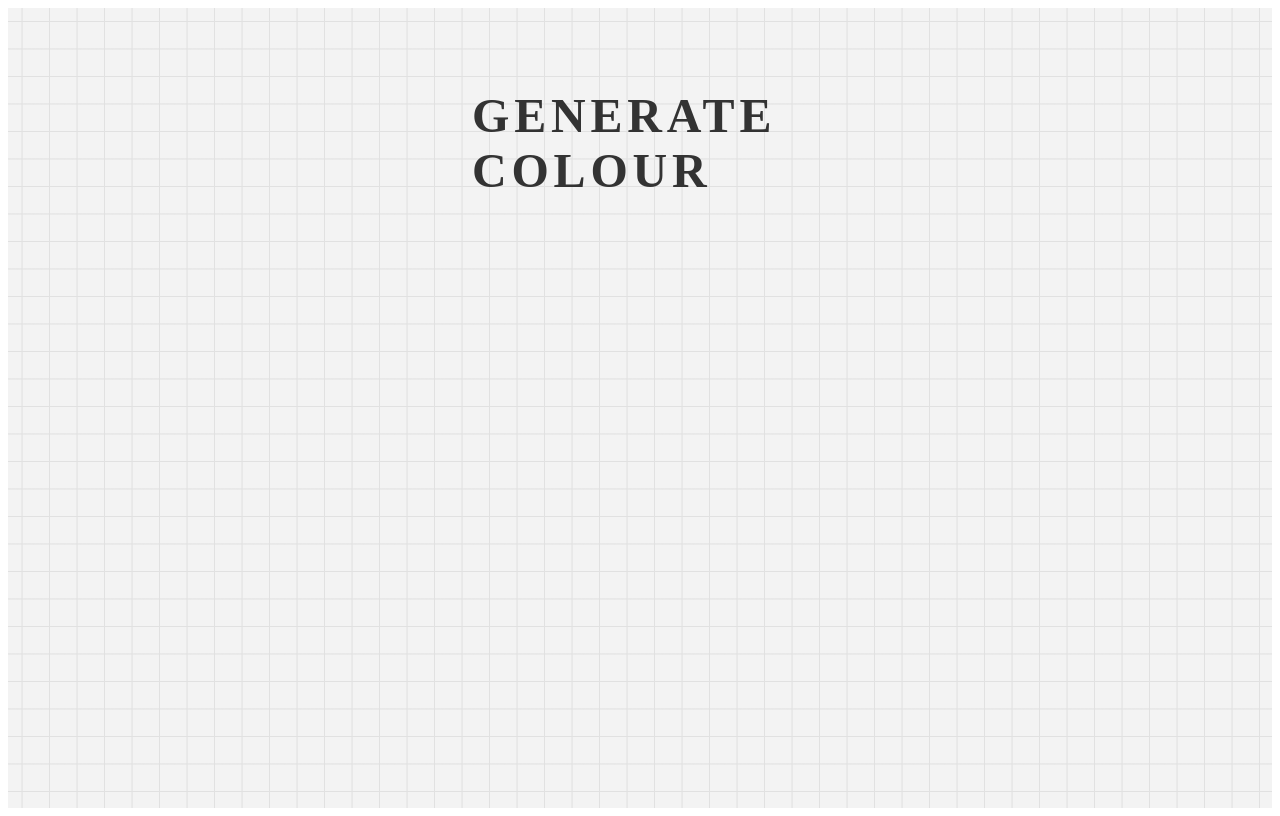
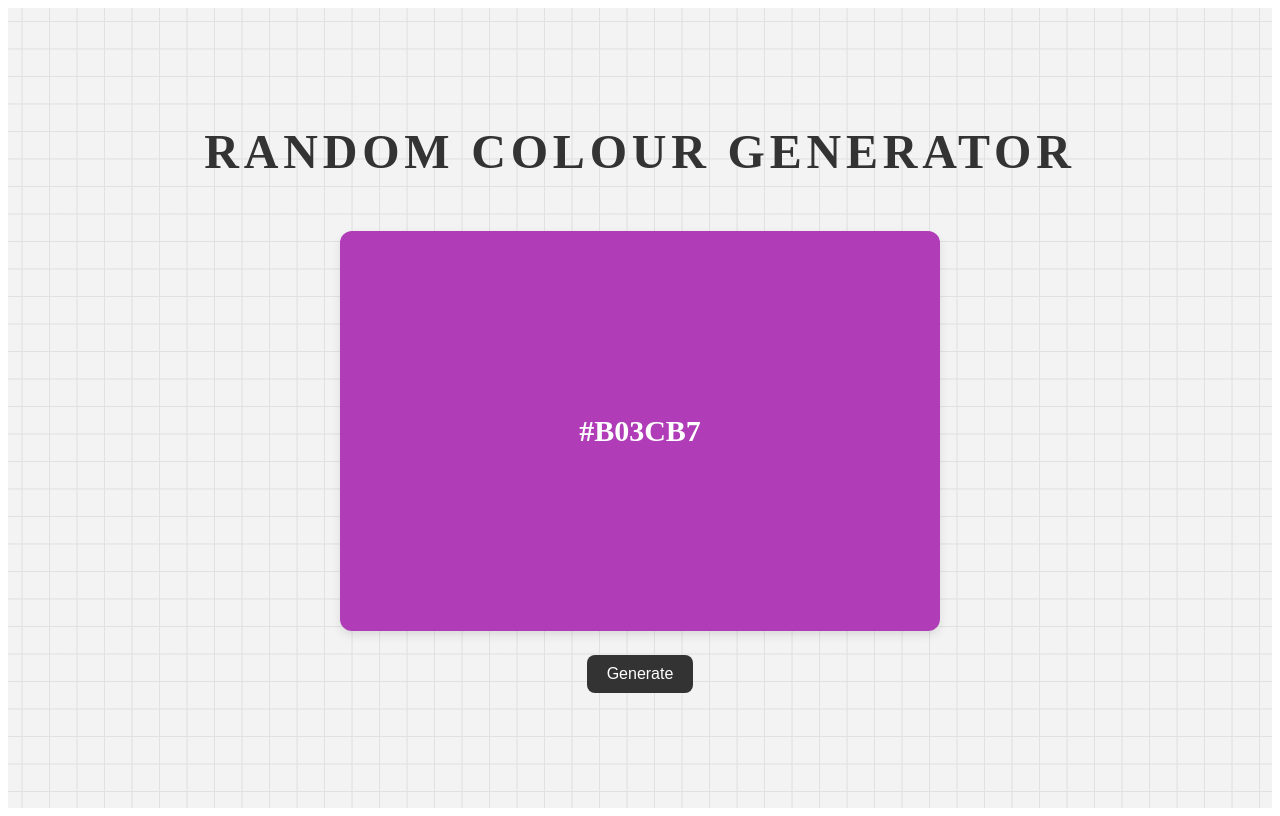
Before and after one commit to aashritha99/random-color-generator, a plain HTML site: page index.html in a window 1280 px wide. Drawn offline with Linux system fonts and the light colour scheme.

Commit message:
refactor HTML structure, add JavaScript functions for color generation, and enhance CSS styles for improved layout and interactivity

```diff
--- a/index.html
+++ b/index.html
@@ -1,3 +1,4 @@
+<!--html-->
 <!DOCTYPE html>
 <html lang="en">
 <head>
@@ -8,8 +9,11 @@
 </head>
 <body>
     <div class="container">
-        <h1>Generate colour</h1>
+        <h1>Random colour generator</h1>
+		<div class="color-box" id="colorBox">#FFFFFF</div>
+        <button onclick="generateColor()">Generate</button>
     </div>
+
 
 
 
--- a/index.js
+++ b/index.js
@@ -0,0 +1,30 @@
+// Function to generate a random HEX color
+function getRandomHexColor() {
+  const chars = "0123456789ABCDEF";
+  let hex = "#";
+  for (let i = 0; i < 6; i++) {
+    hex += chars[Math.floor(Math.random() * 16)];
+  }
+  return hex;
+}
+
+// Function to calculate contrast color (white/black) based on brightness
+function getTextColor(hex) {
+  const r = parseInt(hex.slice(1, 3), 16);
+  const g = parseInt(hex.slice(3, 5), 16);
+  const b = parseInt(hex.slice(5, 7), 16);
+  const brightness = (r * 299 + g * 587 + b * 114) / 1000;
+  return brightness > 125 ? "#000000" : "#FFFFFF";
+}
+
+// Main function to apply the new color to the box
+function generateColor() {
+  const colorBox = document.getElementById("colorBox");
+  const newColor = getRandomHexColor();
+  colorBox.style.backgroundColor = newColor;
+  colorBox.textContent = newColor;
+  colorBox.style.color = getTextColor(newColor);
+}
+
+// Optionally: generate an initial random color on page load
+window.onload = generateColor;
--- a/style.css
+++ b/style.css
@@ -1,9 +1,11 @@
 
 /* From Uiverse.io by kennyotsu-monochromia */
 .container {
-  width: 100%;
+  display: flex;
+  flex-direction: column;
+  align-items: center;
+  justify-content: center;
   height: 100vh;
-  display: flex;
   --color: #E1E1E1;
   background-color: #F3F3F3;
   background-image: linear-gradient(0deg, transparent 24%, var(--color) 25%, var(--color) 26%, transparent 27%,transparent 74%, var(--color) 75%, var(--color) 76%, transparent 77%,transparent),
@@ -16,5 +18,33 @@ h1{
   color: #333;
   text-transform: uppercase;
   letter-spacing: 0.1em;
-  margin:5rem 29rem;
+  margin:0 0 2rem 0;
 }
+.color-box {
+  width: 600px;
+  height: 400px;
+  margin: 20px auto;
+  background-color: #ffffff;
+  display: flex;
+  align-items: center;
+  justify-content: center;
+  font-weight: bold;
+  border-radius: 12px;
+  box-shadow: 0 4px 10px rgba(0, 0, 0, 0.1);
+  font-size: 30px;
+   margin-bottom: 1.5rem;
+  transition: background-color 0.3s ease, color 0.3s ease;
+}
+button {
+  padding: 10px 20px;
+  font-size: 16px;
+  background-color: #333;
+  color: white;
+  border: none;
+  border-radius: 8px;
+  cursor: pointer;
+}
+
+button:active {
+  background-color: #777;
+}
```
